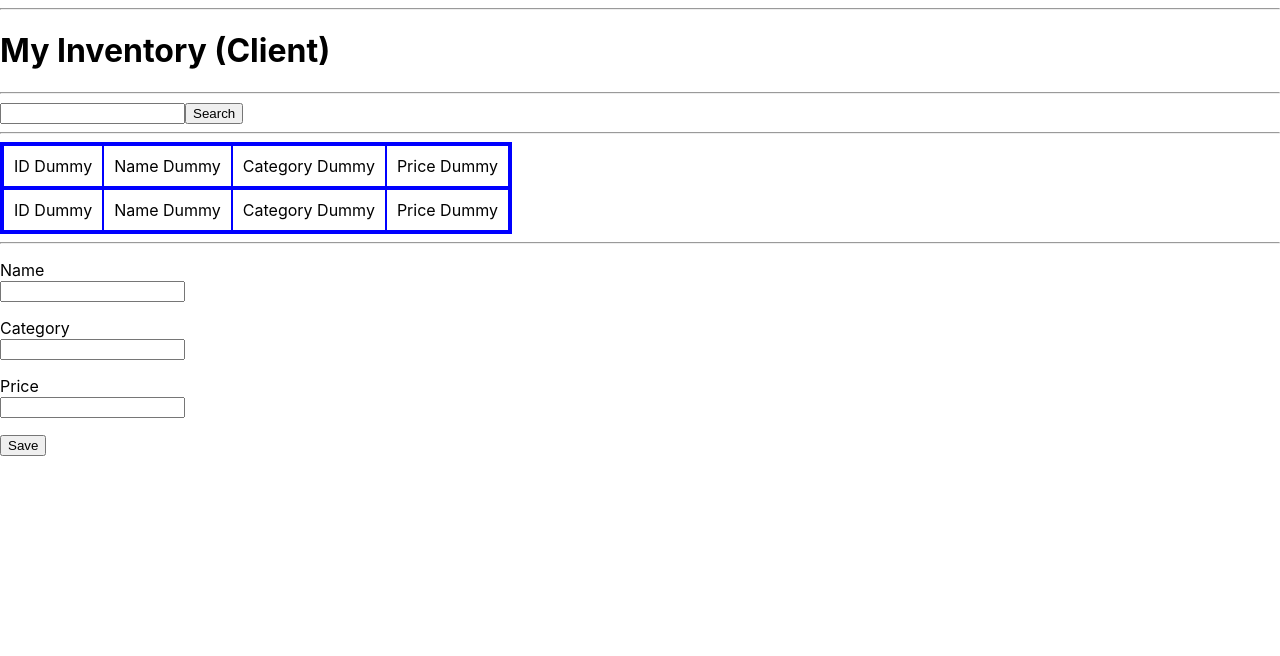
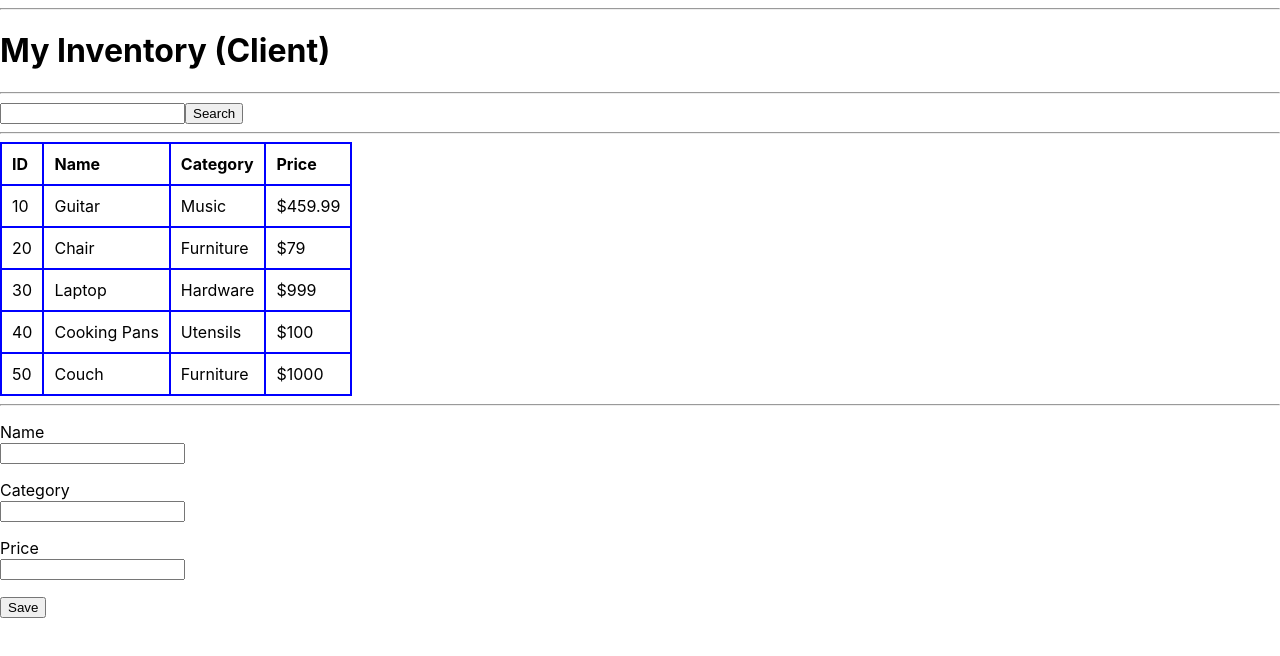
Before and after one commit to aartidalvi/CS648_New, a React (Create React App) app in the folder assignment12/: page / in a window 1280 px wide. Shown: the top 656 px of the page. Built offline with nearby package versions, Linux system fonts and the light colour scheme.

Commit message:
showing data from array instead of dummyy data

```diff
--- a/assignment12/src/App.js
+++ b/assignment12/src/App.js
@@ -1,9 +1,13 @@
 import React from 'react';
-import logo from './logo.svg';
 import './App.css';
 import Product from './Product';
 
 class App extends React.Component {
+
+  constructor(props) {
+    super(props)
+  }
+
   render() {
     return (
       <div className="App">
--- a/assignment12/src/Product.js
+++ b/assignment12/src/Product.js
@@ -1,11 +1,25 @@
 import React from 'react';
-import logo from './logo.svg';
 import './App.css';
 import ProductFilters from './ProductFilters';
 import ProductTable from './ProductTable';
 import ProductForm from './ProductForm';
 
+let PRODUCTS = {
+  '1': {id: 10, category: 'Music', price: '$459.99', name: 'Guitar'},
+  '2': {id: 20, category: 'Furniture', price: '$79', name: 'Chair'},
+  '3': {id: 30, category: 'Hardware', price: '$999', name: 'Laptop'},
+  '4': {id: 40, category: 'Utensils', price: '$100', name: 'Cooking Pans'},
+  '5': {id: 50, category: 'Furniture', price: '$1000', name: 'Couch'}
+};
+
 class Product extends React.Component {
+  constructor(props) {
+    super(props)
+    this.state = {
+        productlist: PRODUCTS
+    }
+  }
+
   render() {
     return (
       <div className="Product-Align">
@@ -22,7 +36,7 @@ class Product extends React.Component {
           <hr></hr>
 
           <div className="ProductTableDiv">
-          <ProductTable></ProductTable>
+          <ProductTable productlist={this.state.productlist}></ProductTable>
           </div>
 
           <hr></hr>
--- a/assignment12/src/ProductFilters.js
+++ b/assignment12/src/ProductFilters.js
@@ -1,8 +1,10 @@
 import React from 'react';
-import logo from './logo.svg';
 import './App.css';
 
 class ProductFilters extends React.Component {
+  constructor(props) {
+    super(props)
+  }
   render() {
     return (
       <div className="ProductFilters" id="ProductFilters">
--- a/assignment12/src/ProductForm.js
+++ b/assignment12/src/ProductForm.js
@@ -1,8 +1,11 @@
 import React from 'react';
-import logo from './logo.svg';
 import './App.css';
 
 class ProductForm extends React.Component {
+  constructor(props) {
+    super(props)
+  }
+
   render() {
     return (
       <div className="ProductForm" id="ProductForm">
--- a/assignment12/src/ProductRow.js
+++ b/assignment12/src/ProductRow.js
@@ -1,19 +1,23 @@
 import React from 'react';
-import logo from './logo.svg';
 import './App.css';
 
 class ProductRow extends React.Component {
+
+  constructor(props) {
+    super(props)
+  }
+
+
   render() {
     return (
-      <div className="ProductRow" id="ProductRow">
           <tr>
-              <td>ID Dummy</td>
-              <td>Name Dummy</td>
-              <td>Category Dummy</td>
-              <td>Price Dummy</td>
+              <td>{this.props.product.id}</td>
+              <td>{this.props.product.name}</td>
+              <td>{this.props.product.category}</td>
+              <td>{this.props.product.price}</td>
           </tr>
-      </div>
     );
   }
 }
+
 export default ProductRow;
--- a/assignment12/src/ProductTable.js
+++ b/assignment12/src/ProductTable.js
@@ -1,22 +1,28 @@
 import React from 'react';
-import logo from './logo.svg';
 import './App.css';
 import ProductRow from './ProductRow';
 
 class ProductTable extends React.Component {
+  constructor(props) {
+    super(props)
+  }
+
   render() {
-    let PRODUCTS = {
-      '1': {id: 10, category: 'Music', price: '$459.99', name: 'Clarinet'},
-      '2': {id: 20, category: 'Hardware', price: '$500', name: 'Dell'},
-      '3': {id: 30, category: 'Furniture', price: '$80', name: 'Chair'},
-      '4': {id: 40, category: 'Furniture', price: '$1,300', name: 'Table'},
-  };
+    var prodlist = this.props.productlist;
 
     return (
       <div className="ProductTable" id="ProductTable">
           <table>
-              <ProductRow></ProductRow>
-              <ProductRow></ProductRow>
+          <thead>
+              <tr>
+                  <th>ID</th> <th>Name</th> <th>Category</th> <th>Price</th>
+              </tr>
+          </thead>
+          <tbody>
+              {Object.keys(prodlist)
+                .map(prodid => {return (<ProductRow prodid = {prodlist[prodid].id} product = {prodlist[prodid]} />)}
+              )}
+          </tbody>
           </table>
       </div>
     );
```
